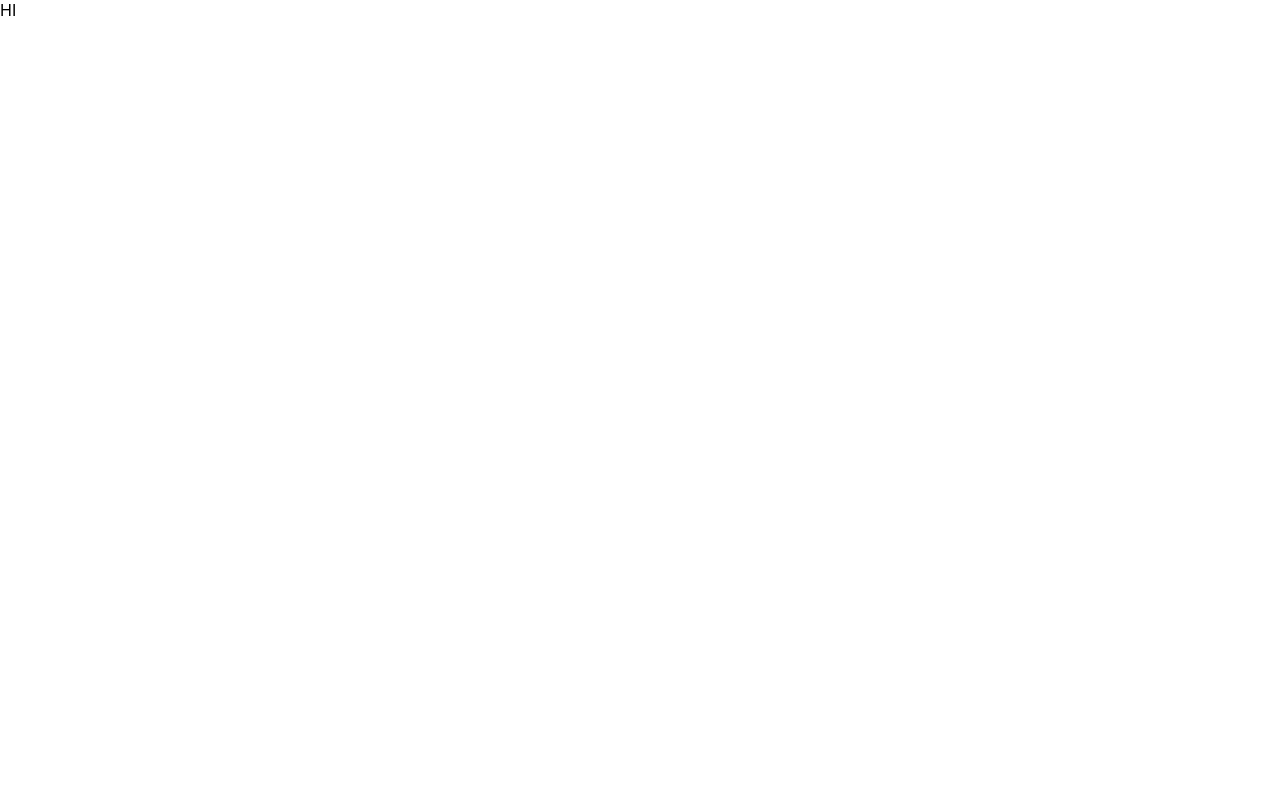
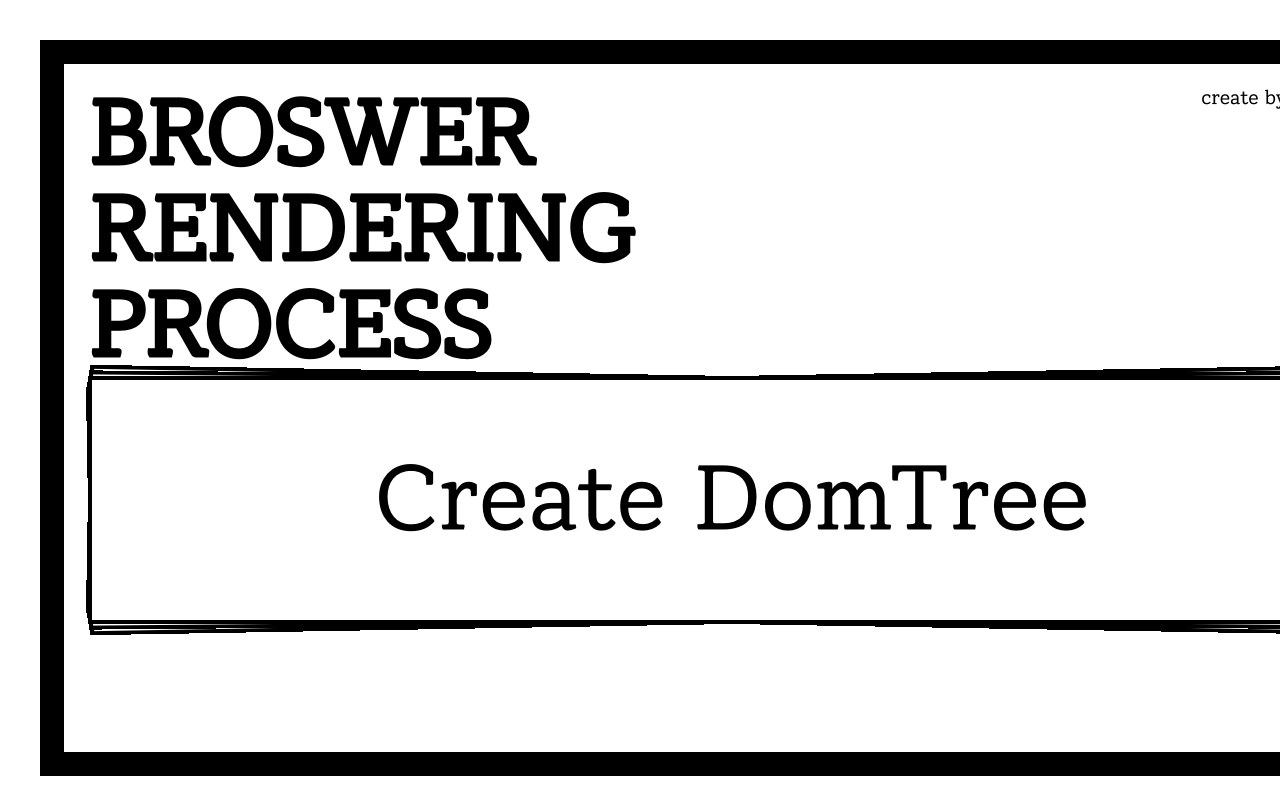
Before and after one commit to artvelop/jolp-exhibition, a React (Create React App) app: page / in a window 1280 px wide. Built offline with nearby package versions, Linux system fonts and the light colour scheme.

Commit message:
[FIX] 임시배포

```diff
--- a/package.json
+++ b/package.json
@@ -30,7 +30,7 @@
     "test": "react-scripts test",
     "eject": "react-scripts eject",
     "predeploy": "npm run build",
-    "deploy": "gh-pages -d build"
+    "deploy": "gh-pages -b deploy -d build"
   },
   "eslintConfig": {
     "extends": [
--- a/src/Root.tsx
+++ b/src/Root.tsx
@@ -1,6 +1,5 @@
 import React from 'react';
 import { Switch, Route, BrowserRouter } from 'react-router-dom';
-import Home from './pages/Home';
 import Dongchurl from './pages/dongchurl/Dongchurl';
 import Yun from './pages/yun/Main';
 import KojaemRouter from './pages/kojaem/KojaemRouter';
@@ -9,7 +8,7 @@ function Root() {
   return (
     <BrowserRouter basename={process.env.PUBLIC_URL}>
       <Switch>
-        <Route exact path="/" component={Home} />
+        <Route exact path="/" component={Dongchurl} />
         <Route path="/dongchurl" component={Dongchurl} />
         <Route path="/yun" component={Yun} />
         <Route path="/kojaem/" component={KojaemRouter} />
```
